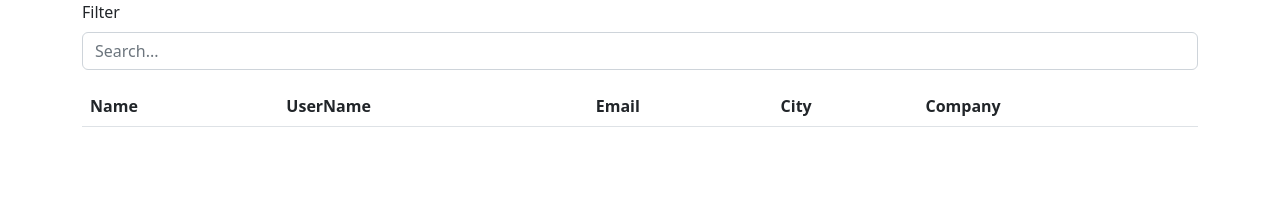
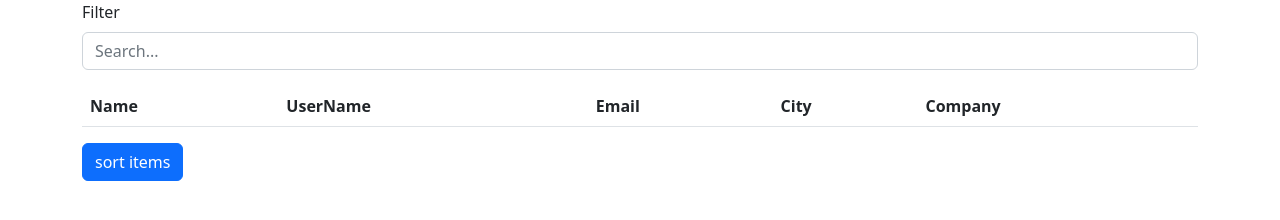
Before and after one commit to varshithrajbasa/HTML-Table, a plain HTML site: page index.html in a window 1280 px wide. Drawn offline with nearby package versions, Linux system fonts and the light colour scheme; no server answers.

Commit message:
Sort button added below table

```diff
--- a/index.html
+++ b/index.html
@@ -41,7 +41,7 @@
                 </tbody>
             </table>
         </div>
-
+        <button class="btn btn-primary"onclick="sort()">sort items</button>
     </div>
     <template>
         <tr class="table-row">
--- a/script.js
+++ b/script.js
@@ -43,5 +43,27 @@ function filter(el){
 
 }
 
-function sort(){}
+function sort(){
+	 var filterTable, rows, sorted, i, x, y, sortFlag;
+      filterTable = document.querySelector(".table");
+      sorted = true;
+      while (sorted) {
+         sorted = false;
+         rows = filterTable.rows;
+         for (i = 1; i < rows.length - 1; i++) {
+            sortFlag = false;
+            x = rows[i].getElementsByTagName("td")[0];
+            y = rows[i + 1].getElementsByTagName("td")[0];
+            if (x.innerHTML.toLowerCase() > y.innerHTML.toLowerCase()) {
+               sortFlag = true;
+               break;
+            }
+         }
+         if (sortFlag) {
+            rows[i].parentNode.insertBefore(rows[i + 1], rows[i]);
+            sorted = true;
+         }
+      }
+
+}
 function paginate(){}
```
